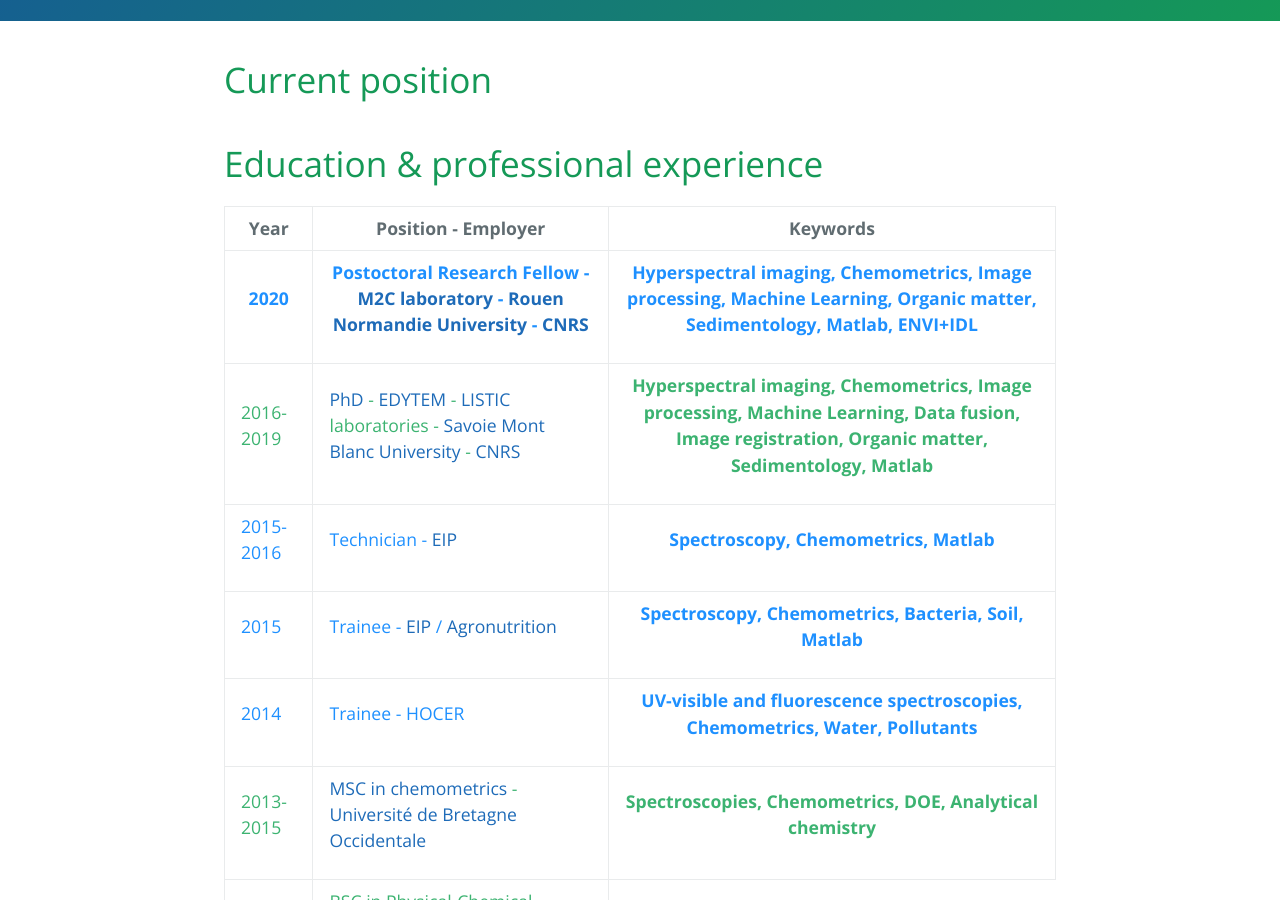
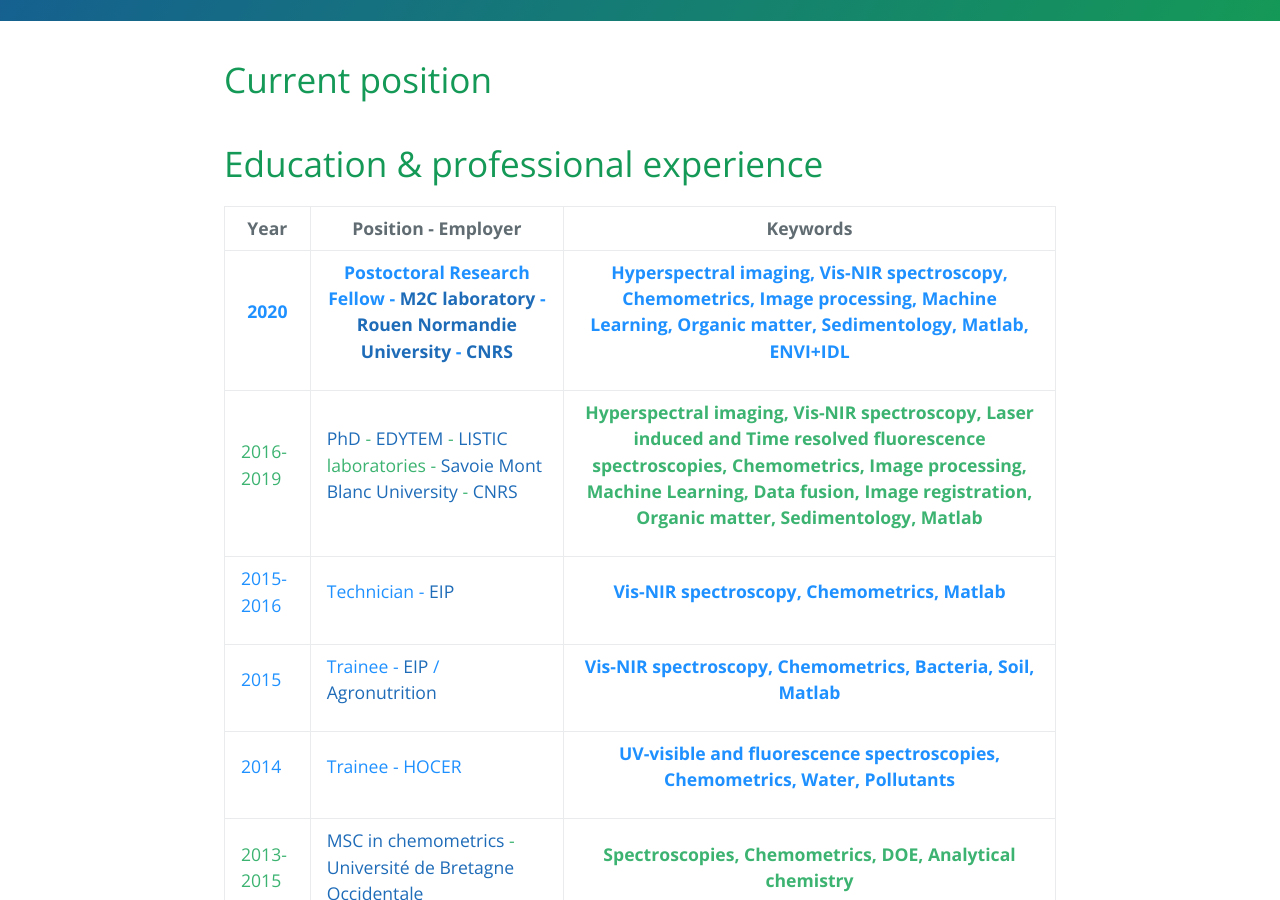
Before and after one commit to JacqKevin/JacqKevin.github.io, a Jekyll site: the page built from CV.md, in a window 1280 px wide and 900 px high, scrolled down 362 px. Built offline with Jekyll 4.4.1, drawn with Linux system fonts in a browser that asks for light colours.

Commit message:
Update CV.md

```diff
--- a/CV.md
+++ b/CV.md
@@ -17,22 +17,22 @@
   <tr>
     <th><p style="color:DodgerBlue;">2020</p></th>
     <th><p style="color:DodgerBlue;">Postoctoral Research Fellow - <a href="https://www.unicaen.fr/m2c/">M2C laboratory</a> - <a href="https://www.univ-rouen.fr/">Rouen Normandie University</a> - <a href="http://www.cnrs.fr/fr/page-daccueil">CNRS</a></p></th>
-    <th><p style="color:DodgerBlue;">Hyperspectral imaging, Chemometrics, Image processing, Machine Learning, Organic matter, Sedimentology, Matlab, ENVI+IDL</p></th>
+    <th><p style="color:DodgerBlue;">Hyperspectral imaging, Vis-NIR spectroscopy, Chemometrics, Image processing, Machine Learning, Organic matter, Sedimentology, Matlab, ENVI+IDL</p></th>
   </tr>
   <tr>
     <td><p style="color:MediumSeaGreen;">2016-2019</p></td>
     <td><p style="color:MediumSeaGreen;"><a href="http://www.theses.fr/s188783">PhD</a> - <a href="http://edytem.cnrs.fr/">EDYTEM</a> - <a href="https://www.listic.univ-smb.fr/">LISTIC</a> laboratories - <a href="https://www.univ-smb.fr/">Savoie Mont Blanc University</a> - <a href="http://www.cnrs.fr/fr/page-daccueil">CNRS</a></p></td>
-    <th><p style="color:MediumSeaGreen;">Hyperspectral imaging, Chemometrics, Image processing, Machine Learning, Data fusion, Image registration, Organic matter, Sedimentology, Matlab</p></th>
+    <th><p style="color:MediumSeaGreen;">Hyperspectral imaging, Vis-NIR spectroscopy, Laser induced and Time resolved fluorescence spectroscopies, Chemometrics, Image processing, Machine Learning, Data fusion, Image registration, Organic matter, Sedimentology, Matlab</p></th>
   </tr>
   <tr>
     <td><p style="color:DodgerBlue;">2015-2016</p></td>
     <td><p style="color:DodgerBlue;">Technician - <a href="www.purpan.fr">EIP</a></p></td>
-    <th><p style="color:DodgerBlue;">Spectroscopy, Chemometrics, Matlab</p></th>
+    <th><p style="color:DodgerBlue;">Vis-NIR spectroscopy, Chemometrics, Matlab</p></th>
   </tr>
   <tr>
     <td><p style="color:DodgerBlue;">2015</p></td>
     <td><p style="color:DodgerBlue;">Trainee - <a href="www.purpan.fr">EIP</a> / <a href="https://www.agronutrition.com/fr">Agronutrition</a></p></td>
-    <th><p style="color:DodgerBlue;">Spectroscopy, Chemometrics, Bacteria, Soil,  Matlab</p></th>
+    <th><p style="color:DodgerBlue;">Vis-NIR spectroscopy, Chemometrics, Bacteria, Soil, Matlab</p></th>
   </tr>
   <tr>
     <td><p style="color:DodgerBlue;">2014</p></td>
```
